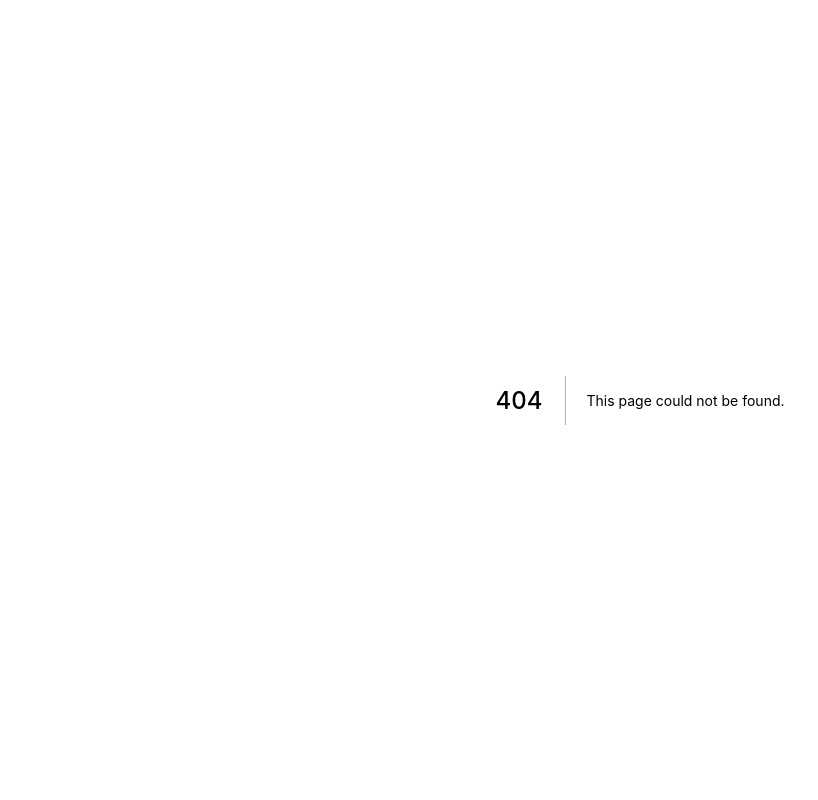
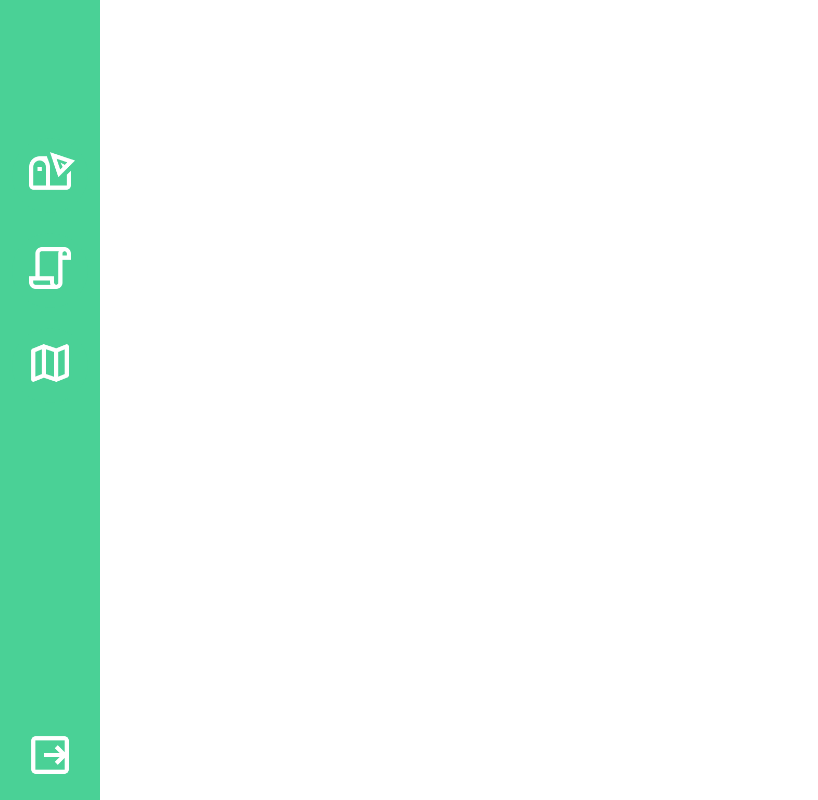
Before and after one commit to kafir-coder/ausfluss-producer-frontend, a Next.js app: page /dashboard in a window 1280 px wide. Before the commit this address had no page. Shown: the whole page, without its empty margins (0-818 px from the left). Built offline with nearby package versions, Linux system fonts and the light colour scheme.

Commit message:
feat: add LeftPanel component

```diff
--- /dev/null
+++ b/pages/dashboard.tsx
@@ -0,0 +1,8 @@
+import { FC } from 'react';
+import DashboardComponent from '../views/dashboard';
+
+const Dashboard: FC = () => (
+  <DashboardComponent />
+);
+
+export default Dashboard;
--- /dev/null
+++ b/views/dashboard/dashboard.styles.ts
@@ -0,0 +1,41 @@
+import styled from 'styled-components';
+
+export const Container = styled.div`
+    width: 100%;
+    height: 100vh;
+    display: flex;
+    flex-direction: row;
+`;
+
+export const LeftPanel = styled.div`
+    width: 100px;
+    background-color: #4AD196;
+    display: flex;
+    flex-direction: column;
+    justify-content: space-between;
+    align-items: center;
+    padding-top: 10%;
+`;
+
+export const PanelMenu = styled.div`
+    display: flex;
+    flex-direction: column;
+    align-items: center;
+    justify-content: center;
+`;
+
+export const PanelItem = styled.span<{isActiveTab: boolean}>`
+    display: block;
+    background-color: ${({ isActiveTab }) => (isActiveTab ? '#007944' : '#4AD196')};
+    height: 75px;
+    width: 76px;
+    border-radius: 129px;
+    text-align: center;
+    padding: 10px 0;
+    margin: 10px 0;
+`;
+
+export const Icon = styled.img<{isLogout?: boolean}>`
+    width: 50px;
+    margin-bottom: ${({ isLogout }) => (isLogout ? '20%' : 0)};
+`;
--- /dev/null
+++ b/views/dashboard/index.tsx
@@ -0,0 +1,41 @@
+import Link from 'next/link';
+import { useRouter } from 'next/router';
+import { FC, useEffect, useState } from 'react';
+import {
+  Container, Icon, LeftPanel, PanelItem, PanelMenu,
+} from './dashboard.styles';
+
+const Dashboard: FC = () => {
+  const [activeTab, setActiveTab] = useState<string>();
+  const route = useRouter();
+
+  useEffect(() => {
+    if (route.query.id) setActiveTab(route.query?.id[0] as string);
+  }, [route.query]);
+  return (
+    <Container>
+      <LeftPanel>
+        <PanelMenu>
+          <PanelItem isActiveTab={activeTab === 'mailbox'}>
+            <Link href="/dashboard/mailbox">
+              <Icon src="/mailbox.png" />
+            </Link>
+          </PanelItem>
+          <PanelItem isActiveTab={activeTab === 'solicitation'}>
+            <Link href="/dashboard/solicitation">
+              <Icon src="/solicitation.png" />
+            </Link>
+          </PanelItem>
+          <PanelItem isActiveTab={activeTab === 'map'}>
+            <Link href="/dashboard/map">
+              <Icon src="/map.png" />
+            </Link>
+          </PanelItem>
+        </PanelMenu>
+        <Icon src="/logout.png" isLogout />
+      </LeftPanel>
+    </Container>
+  );
+};
+
+export default Dashboard;
```
Also changed, not shown: pages/dashboard/[...id].tsx (added, +8 -0 lines).
